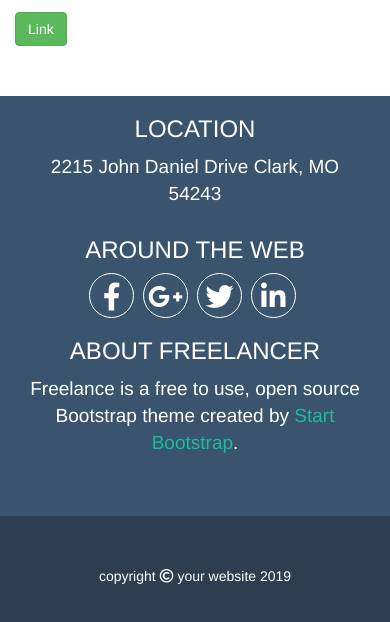
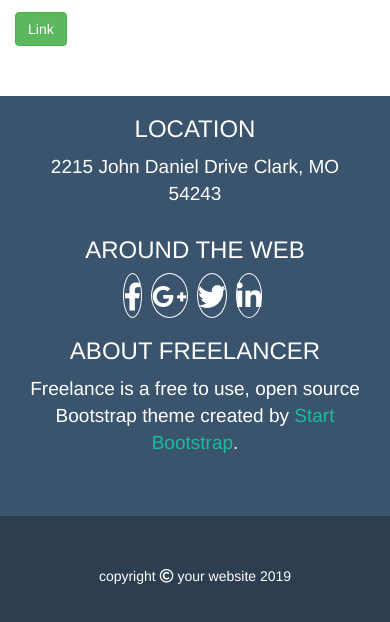
Before and after one commit to biancoenrico/html-css-bootstrap-freelancer, a plain HTML site: page index.html in a window 390 px wide. Shown: the part 3346-3968 px from the top of the page. Drawn offline with nearby package versions, Linux system fonts and the light colour scheme.

Commit message:
corretta responsivita sotto i 320px

```diff
--- a/css/style.css
+++ b/css/style.css
@@ -1,3 +1,6 @@
+body{
+    min-width: 320px;
+}
 /* HEADER */
 /* common */
 header p{
@@ -150,8 +153,8 @@ footer span{
     color: #1abc9c;
 }
 .circle{
-    height: 45px;
-    width: 45px;
+    max-height: 45px;
+    max-width: 45px;
     border: 1px solid white;
     border-radius: 50%;
     display: inline-block;
```
